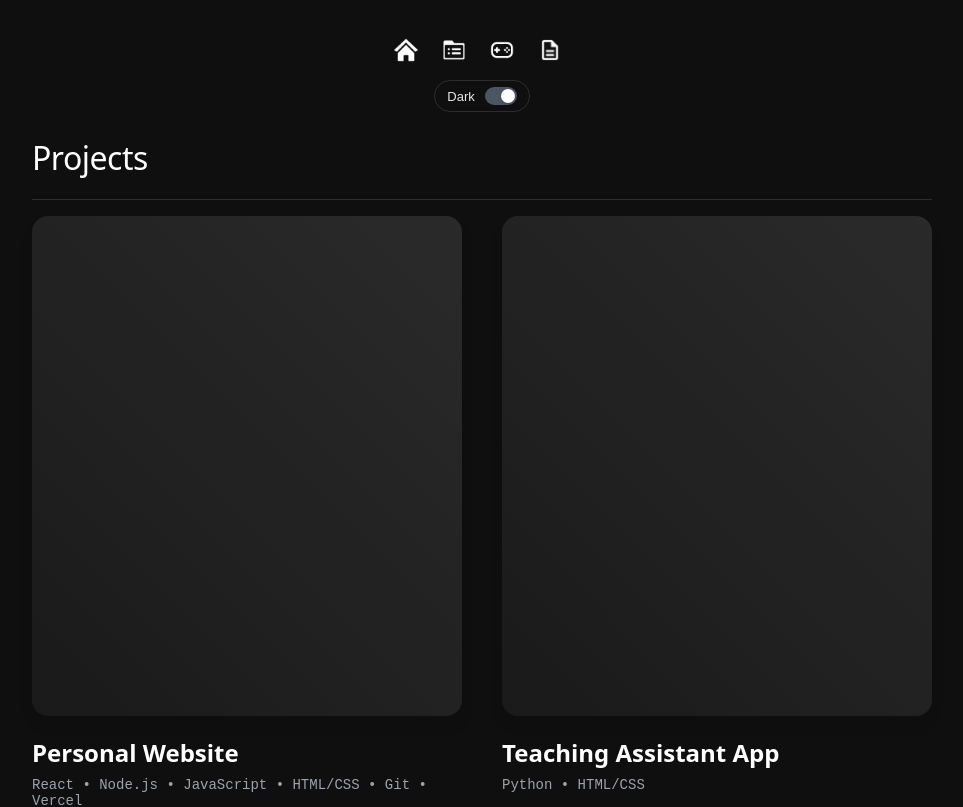
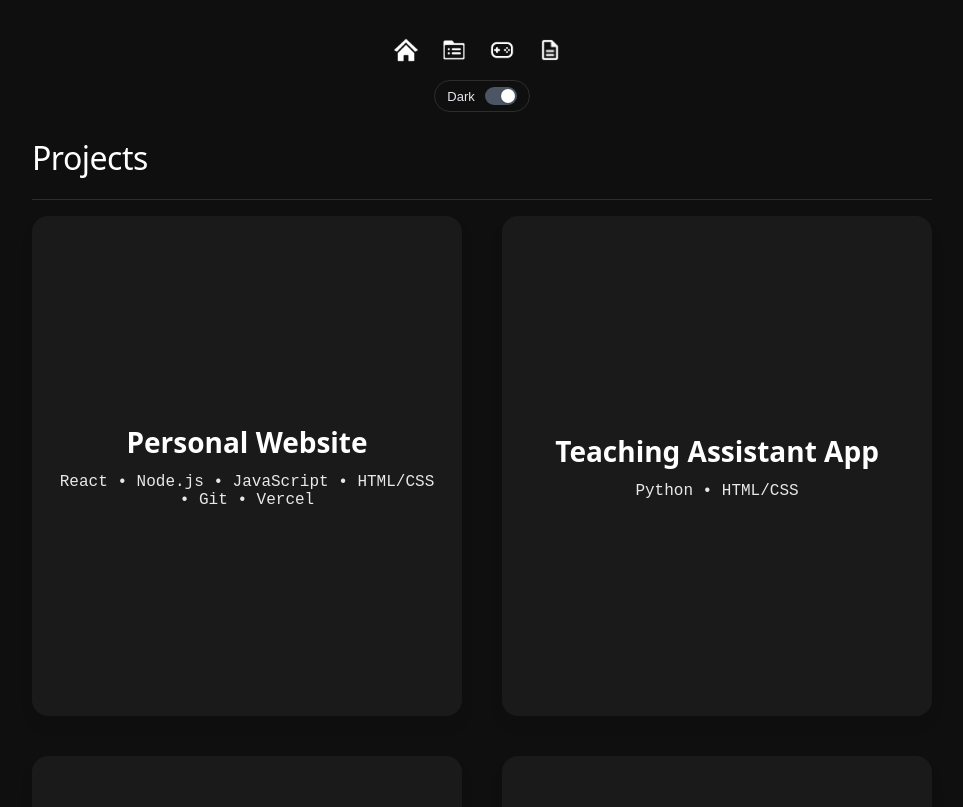
Before and after one commit to will1234510/my-portfolio, a React (Create React App) app: page /projects in a window 1280 px wide. Shown: the top 807 px of the page, without its empty margins (158-1121 px from the left). Built offline with nearby package versions, Linux system fonts and the light colour scheme.

Commit message:
update projects thank you nina

```diff
--- a/src/pages/projects.jsx
+++ b/src/pages/projects.jsx
@@ -26,8 +26,31 @@ function ProjectCard({ title, tech, description, imageSrc, colors }) {
         {imageSrc ? (
            <img src={imageSrc} alt={title} style={{ width: '100%', height: '100%', objectFit: 'cover', transform: isHovered ? 'scale(1.05)' : 'scale(1)', transition: 'transform 0.5s ease-out' }} />
         ) : (
-          <div style={{ width: '100%', height: '100%', background: 'linear-gradient(45deg, #1a1a1a, #2a2a2a)', transform: isHovered ? 'scale(1.05)' : 'scale(1)', transition: 'transform 0.5s ease-out' }} />
+          <div style={{ width: '100%', height: '100%', backgroundColor: '#1a1a1a', transform: isHovered ? 'scale(1.05)' : 'scale(1)', transition: 'transform 0.5s ease-out' }} />
         )}
+
+        <div style={{
+          position: 'absolute',
+          top: 0,
+          left: 0,
+          right: 0,
+          bottom: 0,
+          padding: '20px',
+          display: 'flex',
+          flexDirection: 'column',
+          alignItems: 'center',
+          justifyContent: 'center',
+          transform: isHovered ? 'translateY(10px)' : 'translateY(0)',
+          opacity: isHovered ? 0 : 1,
+          transition: 'all 0.3s ease'
+        }}>
+          <h3 style={{ fontSize: '28px', fontWeight: '600', margin: '0 0 12px 0', color: '#fff', textAlign: 'center' }}>
+            {title}
+          </h3>
+          <p style={{ fontSize: '16px', color: 'rgba(255,255,255,0.9)', fontFamily: 'monospace', margin: 0, textAlign: 'center' }}>
+            {tech}
+          </p>
+        </div>
 
         <div style={{
           position: 'absolute', top: 0, left: 0, right: 0, bottom: 0,
@@ -39,15 +62,6 @@ function ProjectCard({ title, tech, description, imageSrc, colors }) {
             {description}
           </p>
         </div>
-      </div>
-
-      <div style={{ marginTop: '20px' }}>
-        <h3 style={{ fontSize: '24px', fontWeight: '600', margin: '0 0 8px 0', color: colors.textPrimary }}>
-          {title}
-        </h3>
-        <p style={{ fontSize: '14px', color: colors.textSecondary, fontFamily: 'monospace', margin: 0 }}>
-          {tech}
-        </p>
       </div>
     </div>
   );
```
